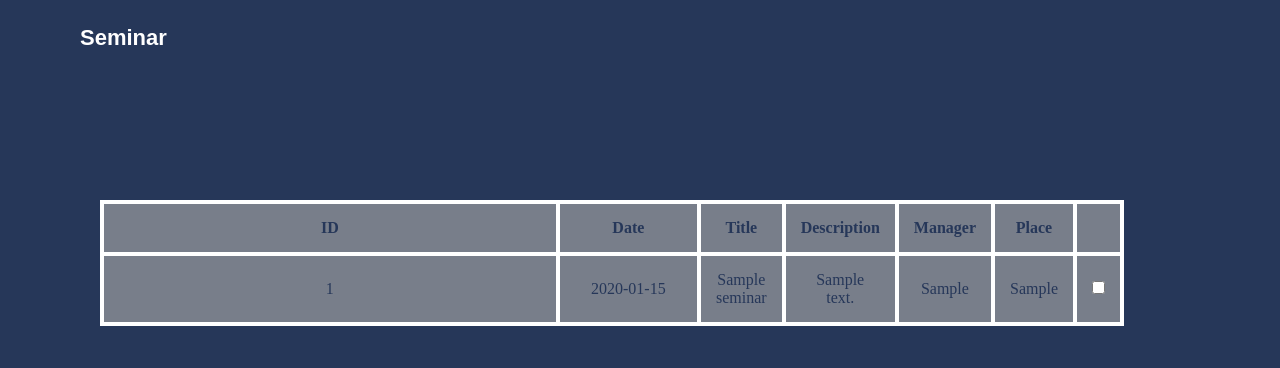
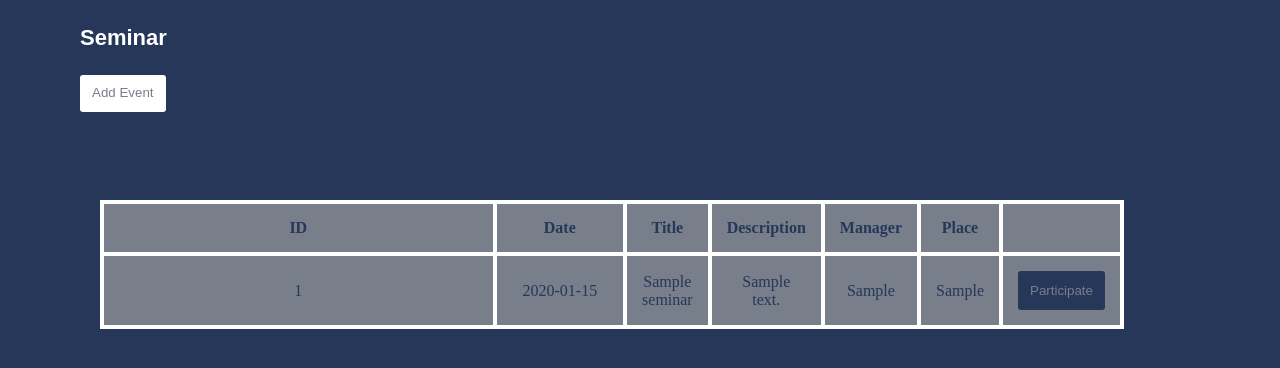
Before and after one commit to Harrabi-A/WebiSeminar-Management, a PHP site: page /seminar.php in a window 1280 px wide. Shown: the part 75-443 px from the top of the page. Run offline with PHP 8.4, Linux system fonts and the light colour scheme; tables that the repository leaves empty hold one stand-in row (values such as "Sample post").

Commit message:
Update seminar.php

```diff
--- a/seminar.php
+++ b/seminar.php
@@ -44,8 +44,12 @@
         </div>
         <div class="content">
         	<h4>Seminar</h4>
-            <form action="participate.php" method="post">
+
+
 		    <table>
+                <h4>Seminar</h4>
+
+                <form action="participationSeminar.php" method="post">
 			<tr>
 				<th>ID</th>
 				<th>Date</th>
@@ -81,7 +85,7 @@
                     <td><?php echo $rows['description']; ?></td>
                     <td><?php echo $rows['manager']; ?></td>
                     <td><?php echo $rows['Place']; ?></td>
-                    <td><input type="checkbox" id="<?php $rows['id'];?>"></td>
+                    <td><input type="submit" name="<?php echo $rows['id'];?>" value="Participate"></td>
                 </tr>
 
                 <?php
@@ -90,13 +94,15 @@
                 /*mysqli_close($conn);*/
 				?>
 
+
                 </form>
-
-
 
 			</tr>
 
 		    </table>
+            <form action="addEvent.php" method="post">
+                <input class="addEvent" type="submit" name="add" value="Add Event">
+            </form>
         </div>
 
 
```
